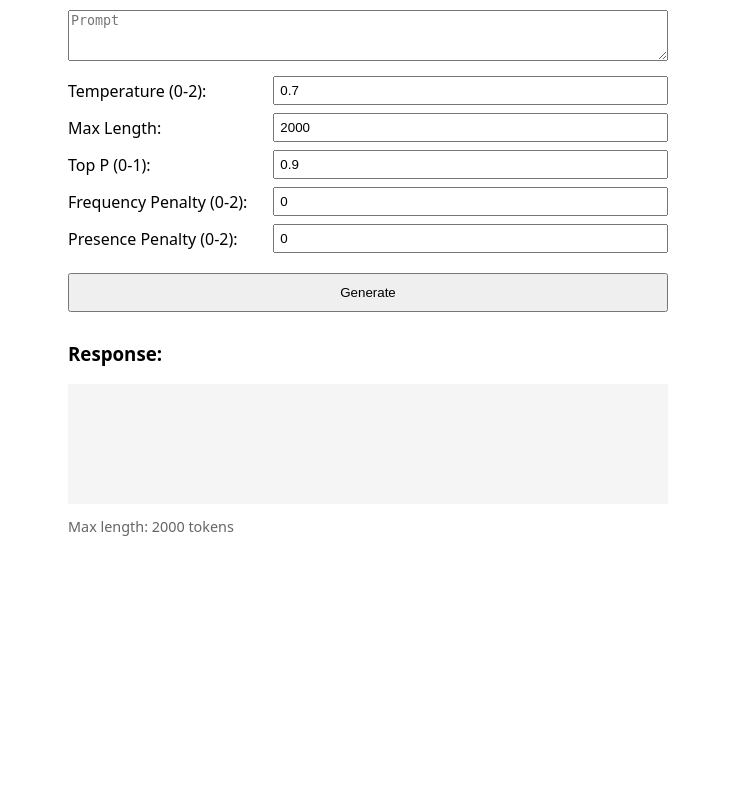
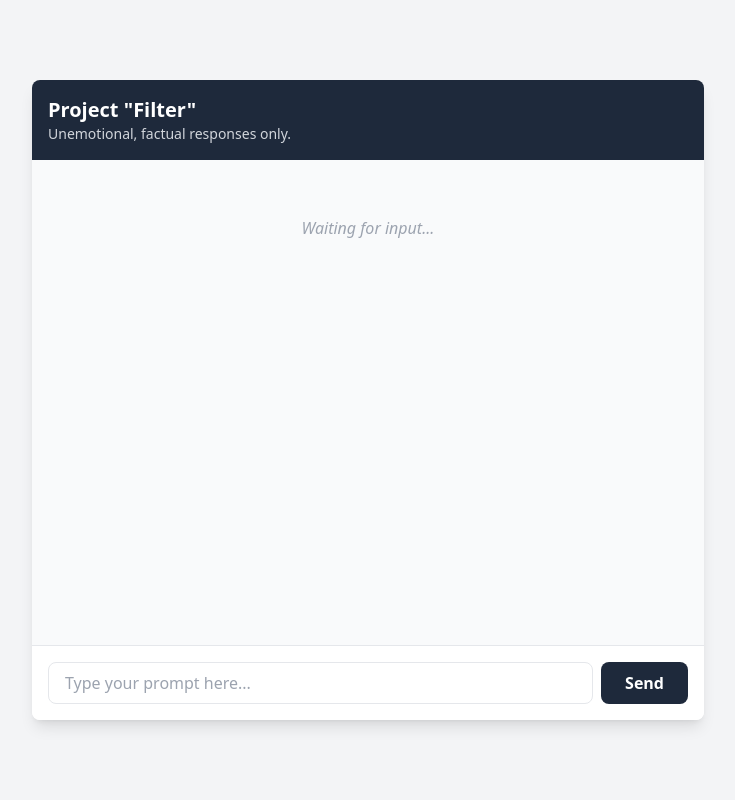
Before and after one commit to constantinbender51-cmyk/deepseek-base, a FastAPI app: page / in a window 1280 px wide. Shown: the whole page, without its empty margins (272-1007 px from the left). Run offline with FastAPI, Linux system fonts and the light colour scheme; some libraries are stand-ins or nearby versions.

Commit message:
Update index.html

```diff
--- a/templates/index.html
+++ b/templates/index.html
@@ -1,44 +1,132 @@
 <!DOCTYPE html>
-<html>
+<html lang="en">
 <head>
-    <title>DeepSeek</title>
-    <meta name="viewport" content="width=device-width, initial-scale=1">
-    <style>
-        body { font-family: system-ui, sans-serif; margin: 0; padding: 10px; max-width: 600px; margin: 0 auto; }
-        textarea { width: 100%; margin-bottom: 10px; box-sizing: border-box; }
-        pre { white-space: pre-wrap; word-wrap: break-word; background: #f5f5f5; padding: 10px; min-height: 100px; max-height: 500px; overflow-y: auto; }
-        button { width: 100%; padding: 10px; margin: 10px 0; }
-        .param-grid { display: grid; grid-template-columns: 1fr 2fr; gap: 8px; margin-bottom: 10px; align-items: center; }
-        input[type="number"] { width: 100%; padding: 5px; box-sizing: border-box; }
-        .note { color: #666; font-size: 0.9em; margin-top: 5px; }
-    </style>
+    <meta charset="UTF-8">
+    <meta name="viewport" content="width=device-width, initial-scale=1.0">
+    <title>Filter MVP</title>
+    <script src="https://cdn.tailwindcss.com"></script>
 </head>
-<body>
-    <form method="POST" action="/predict">
-        <textarea name="prompt" rows="3" placeholder="Prompt">{{ prompt }}</textarea>
+<body class="bg-gray-100 h-screen flex flex-col justify-center items-center p-4">
 
-        <div class="param-grid">
-            <label>Temperature (0-2):</label>
-            <input type="number" name="temperature" min="0" max="2" step="0.1" value="{{ temp or 0.7 }}">
-
-            <label>Max Length:</label>
-            <input type="number" name="max_length" min="1" max="4000" value="{{ max_len or 2000 }}">
-
-            <label>Top P (0-1):</label>
-            <input type="number" name="top_p" min="0" max="1" step="0.05" value="{{ top_p or 0.9 }}">
-
-            <label>Frequency Penalty (0-2):</label>
-            <input type="number" name="frequency_penalty" min="0" max="2" step="0.1" value="{{ freq_pen or 0 }}">
-
-            <label>Presence Penalty (0-2):</label>
-            <input type="number" name="presence_penalty" min="0" max="2" step="0.1" value="{{ pres_pen or 0 }}">
+    <div class="w-full max-w-2xl bg-white rounded-lg shadow-lg flex flex-col h-[80vh]">
+        <!-- Header -->
+        <div class="bg-slate-800 text-white p-4 rounded-t-lg">
+            <h1 class="text-xl font-bold">Project "Filter"</h1>
+            <p class="text-sm text-gray-300">Unemotional, factual responses only.</p>
         </div>
 
-        <button type="submit">Generate</button>
-    </form>
+        <!-- Element 1: Response Field -->
+        <div id="chat-box" class="flex-1 p-4 overflow-y-auto space-y-4 bg-gray-50">
+            <div class="text-gray-400 text-center italic mt-10" id="placeholder">
+                Waiting for input...
+            </div>
+        </div>
 
-    <h3>Response:</h3>
-    <pre>{{ prediction_text }}</pre>
-    <div class="note">Max length: {{ max_len or 2000 }} tokens</div>
+        <!-- Elements 2 & 3: Text Input & Send Button -->
+        <div class="p-4 bg-white border-t rounded-b-lg flex gap-2">
+            <input
+                type="text"
+                id="user-input"
+                class="flex-1 border rounded-lg px-4 py-2 focus:outline-none focus:ring-2 focus:ring-slate-500"
+                placeholder="Type your prompt here..."
+                autocomplete="off"
+            >
+            <button
+                id="send-btn"
+                class="bg-slate-800 text-white px-6 py-2 rounded-lg font-semibold hover:bg-slate-700 transition disabled:bg-slate-400"
+            >
+                Send
+            </button>
+        </div>
+    </div>
+
+    <script>
+        const inputField = document.getElementById('user-input');
+        const sendBtn = document.getElementById('send-btn');
+        const chatBox = document.getElementById('chat-box');
+        const placeholder = document.getElementById('placeholder');
+
+        async function sendMessage() {
+            const text = inputField.value.trim();
+            if (!text) return;
+
+            // Remove placeholder
+            if (placeholder) placeholder.style.display = 'none';
+
+            // Disable input while processing
+            inputField.value = '';
+            inputField.disabled = true;
+            sendBtn.disabled = true;
+
+            // Display User Message
+            appendMessage('User', text, 'bg-blue-100 text-blue-900 self-end');
+
+            // Add empty container for the incoming streamed response
+            const botMessageDiv = appendMessage('Filter', 'Thinking (calling LLM 1)...', 'bg-gray-200 text-gray-900 self-start', true);
+
+            try {
+                const response = await fetch('/chat', {
+                    method: 'POST',
+                    headers: { 'Content-Type': 'application/json' },
+                    body: JSON.stringify({ user_input: text })
+                });
+
+                botMessageDiv.textContent = ''; // Clear "Thinking..." text
+
+                // Setup the stream reader
+                const reader = response.body.getReader();
+                const decoder = new TextDecoder("utf-8");
+
+                while (true) {
+                    const { done, value } = await reader.read();
+                    if (done) break;
+
+                    const chunk = decoder.decode(value, { stream: true });
+                    botMessageDiv.textContent += chunk;
+
+                    // Auto-scroll to bottom
+                    chatBox.scrollTop = chatBox.scrollHeight;
+                }
+            } catch (error) {
+                botMessageDiv.textContent = 'Error connecting to server.';
+                console.error(error);
+            }
+
+            // Re-enable inputs
+            inputField.disabled = false;
+            sendBtn.disabled = false;
+            inputField.focus();
+        }
+
+        // Helper to add chat bubbles to the UI
+        function appendMessage(sender, text, classes, isStreaming = false) {
+            const wrapper = document.createElement('div');
+            wrapper.className = `flex flex-col max-w-[80%] ${sender === 'User' ? 'ml-auto items-end' : 'mr-auto items-start'}`;
+
+            const label = document.createElement('span');
+            label.className = 'text-xs text-gray-500 mb-1';
+            label.textContent = sender;
+
+            const bubble = document.createElement('div');
+            bubble.className = `p-3 rounded-lg shadow-sm whitespace-pre-wrap ${classes}`;
+            bubble.textContent = text;
+
+            wrapper.appendChild(label);
+            wrapper.appendChild(bubble);
+            chatBox.appendChild(wrapper);
+
+            chatBox.scrollTop = chatBox.scrollHeight;
+
+            return bubble; // Return bubble so we can append text to it during streaming
+        }
+
+        // Event listeners
+        sendBtn.addEventListener('click', sendMessage);
+        inputField.addEventListener('keypress', function (e) {
+            if (e.key === 'Enter') {
+                sendMessage();
+            }
+        });
+    </script>
 </body>
 </html>
```
